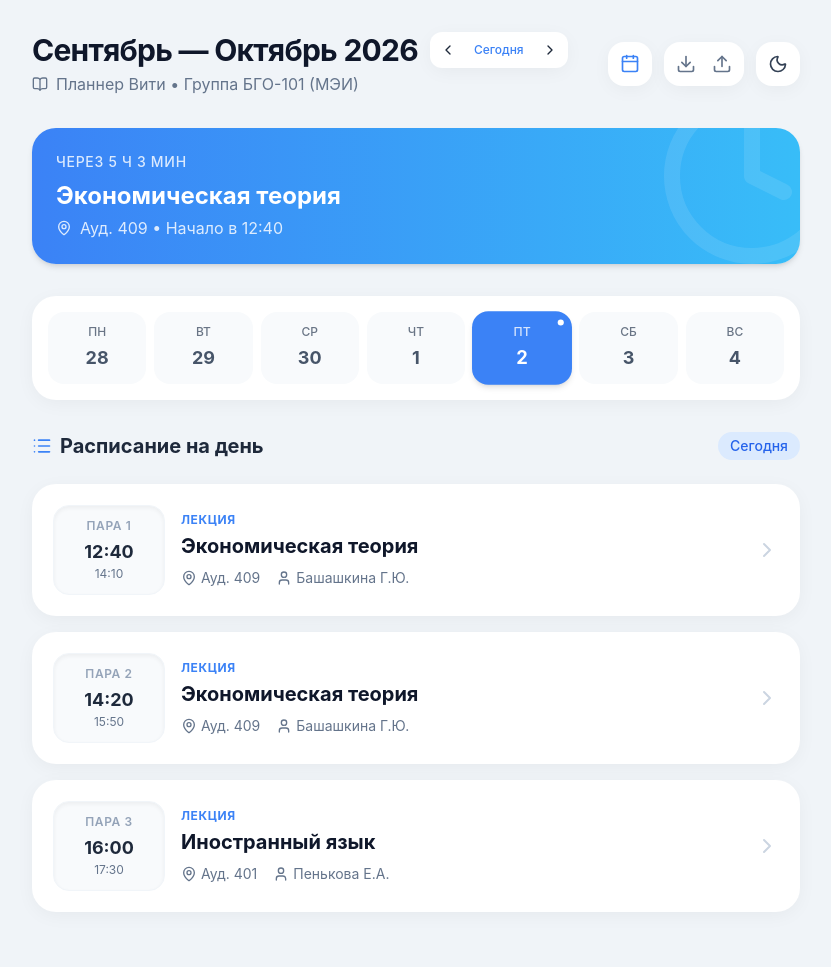
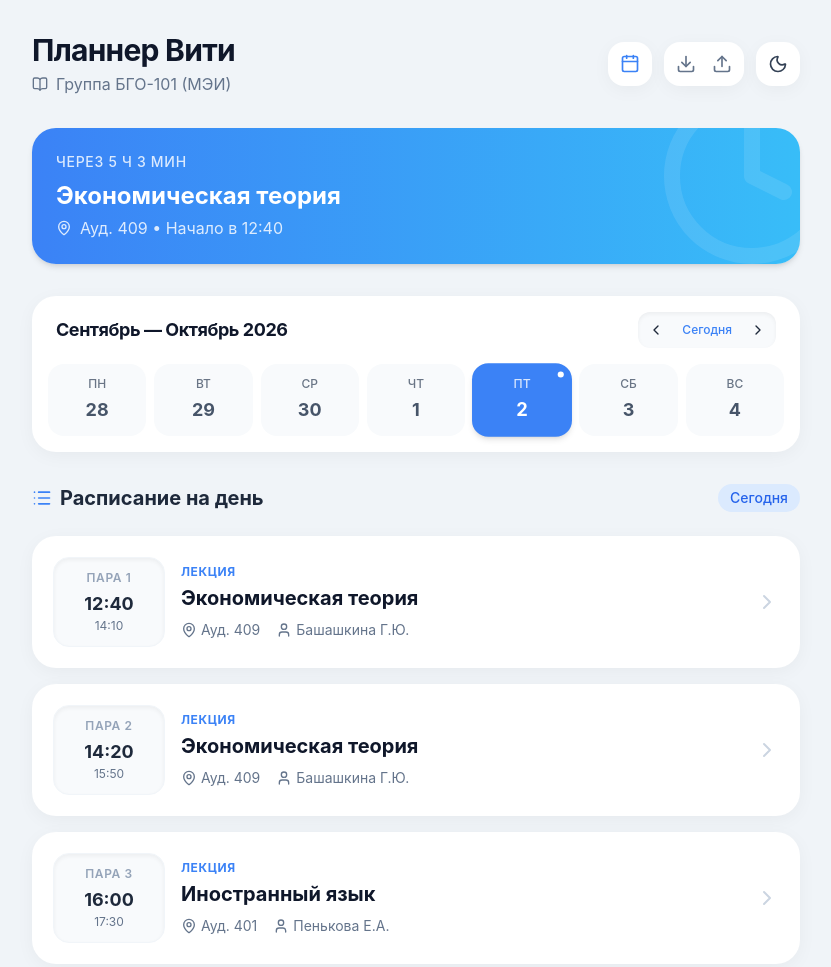
Before and after one commit to rrrchtttt/college-schedule, a plain HTML site: page index.html in a window 1280 px wide. Shown: the whole page, without its empty margins (224-1055 px from the left). Before the commit the page ends 944 px from the top, so only its background shows below. Drawn offline with nearby package versions, Linux system fonts and the light colour scheme.

Commit message:
Update index.html

```diff
--- a/index.html
+++ b/index.html
@@ -77,20 +77,9 @@
         <!-- HEADER -->
         <header class="flex flex-col md:flex-row md:items-center justify-between gap-4">
             <div>
-                <div class="flex items-center gap-3">
-                    <h1 id="header-date" class="text-3xl font-bold tracking-tight text-slate-900 dark:text-white">Загрузка...</h1>
-                    <div class="flex items-center bg-white dark:bg-cardDark rounded-xl shadow-soft p-1 gap-1">
-                        <button onclick="changeWeek(-1)" class="p-1.5 hover:bg-slate-100 dark:hover:bg-slate-700 rounded-lg transition" title="Прошлая неделя">
-                            <i data-lucide="chevron-left" class="w-4 h-4"></i>
-                        </button>
-                        <button onclick="resetToCurrentWeek()" class="px-2 text-xs font-medium text-blue-500 hover:underline">Сегодня</button>
-                        <button onclick="changeWeek(1)" class="p-1.5 hover:bg-slate-100 dark:hover:bg-slate-700 rounded-lg transition" title="Следующая неделя">
-                            <i data-lucide="chevron-right" class="w-4 h-4"></i>
-                        </button>
-                    </div>
-                </div>
+                <h1 class="text-3xl font-bold tracking-tight text-slate-900 dark:text-white">Планнер Вити</h1>
                 <p class="text-slate-500 dark:text-slate-400 mt-1 flex items-center gap-2">
-                    <i data-lucide="book-open" class="w-4 h-4"></i> Планнер Вити • Группа БГО-101 (МЭИ)
+                    <i data-lucide="book-open" class="w-4 h-4"></i> Группа БГО-101 (МЭИ)
                 </p>
             </div>
 
@@ -127,8 +116,20 @@
             </div>
         </section>
 
-        <!-- НОВАЯ ПАНЕЛЬ ДНЕЙ НЕДЕЛИ -->
-        <section class="bg-white dark:bg-cardDark rounded-3xl shadow-soft p-4 card-transition">
+        <!-- НОВАЯ ПАНЕЛЬ ДНЕЙ НЕДЕЛИ С ШАПКОЙ МЕСЯЦА И НАВИГАЦИЕЙ -->
+        <section class="bg-white dark:bg-cardDark rounded-3xl shadow-soft p-4 card-transition space-y-4">
+            <div class="flex items-center justify-between px-2">
+                <h2 id="header-date" class="text-lg font-bold tracking-tight text-slate-900 dark:text-white">Загрузка...</h2>
+                <div class="flex items-center bg-slate-50 dark:bg-slate-800 rounded-xl shadow-inner p-1 gap-1">
+                    <button onclick="changeWeek(-1)" class="p-1.5 hover:bg-slate-200 dark:hover:bg-slate-700 rounded-lg transition" title="Прошлая неделя">
+                        <i data-lucide="chevron-left" class="w-4 h-4"></i>
+                    </button>
+                    <button onclick="resetToCurrentWeek()" class="px-2 text-xs font-medium text-blue-500 hover:underline">Сегодня</button>
+                    <button onclick="changeWeek(1)" class="p-1.5 hover:bg-slate-200 dark:hover:bg-slate-700 rounded-lg transition" title="Следующая неделя">
+                        <i data-lucide="chevron-right" class="w-4 h-4"></i>
+                    </button>
+                </div>
+            </div>
             <div id="days-panel" class="grid grid-cols-7 gap-2">
                 <!-- Генерируется динамически через JS -->
             </div>
@@ -238,7 +239,7 @@
     <script>
         const defaultData = {
             theme: 'light',
-            daysData: {} // Хранилище данных изоляции по ключу даты (YYYY-MM-DD)
+            daysData: {}
         };
 
         const timetableData = {
@@ -307,10 +308,10 @@
         };
 
         let appData = JSON.parse(localStorage.getItem('vityaPlannerData')) || defaultData;
-        if (!appData.daysData) appData.daysData = {}; // миграция для старых данных
+        if (!appData.daysData) appData.daysData = {};
 
         let selectedDate = new Date();
-        let weekOffset = 0; // Состояние смещения недель
+        let weekOffset = 0;
         let currentModalClassId = null;
         let notesTimeout = null;
 
@@ -403,7 +404,7 @@
             weekOffset += direction;
             const monday = getMonday(new Date());
             monday.setDate(monday.getDate() + (weekOffset * 7));
-            selectedDate = new Date(monday); // Автоматически переключаем на понедельник новой недели
+            selectedDate = new Date(monday);
             renderHeaderDate();
             renderDaysPanel();
             renderSchedule();
@@ -421,7 +422,6 @@
         function renderHeaderDate() {
             const headerDate = document.getElementById('header-date');
 
-            // Вычисляем уникальные месяцы текущей отображаемой недели (от Пн до Вс)
             const baseMonday = getMonday(new Date());
             baseMonday.setDate(baseMonday.getDate() + (weekOffset * 7));
 
@@ -454,7 +454,6 @@
             }
         }
 
-        // Рендер панели дней недели (пн-вс) для текущего смещения недели
         function renderDaysPanel() {
             const panel = document.getElementById('days-panel');
             panel.innerHTML = '';
@@ -687,7 +686,6 @@
         function selectDate(timestamp) {
             selectedDate = new Date(timestamp);
 
-            // Вычисляем weekOffset для выбранной даты, чтобы шапка недели соответствовала клику
             const currentMonday = getMonday(new Date());
             const targetMonday = getMonday(selectedDate);
             weekOffset = Math.round((targetMonday - currentMonday) / (1000 * 60 * 60 * 24 * 7));
```
